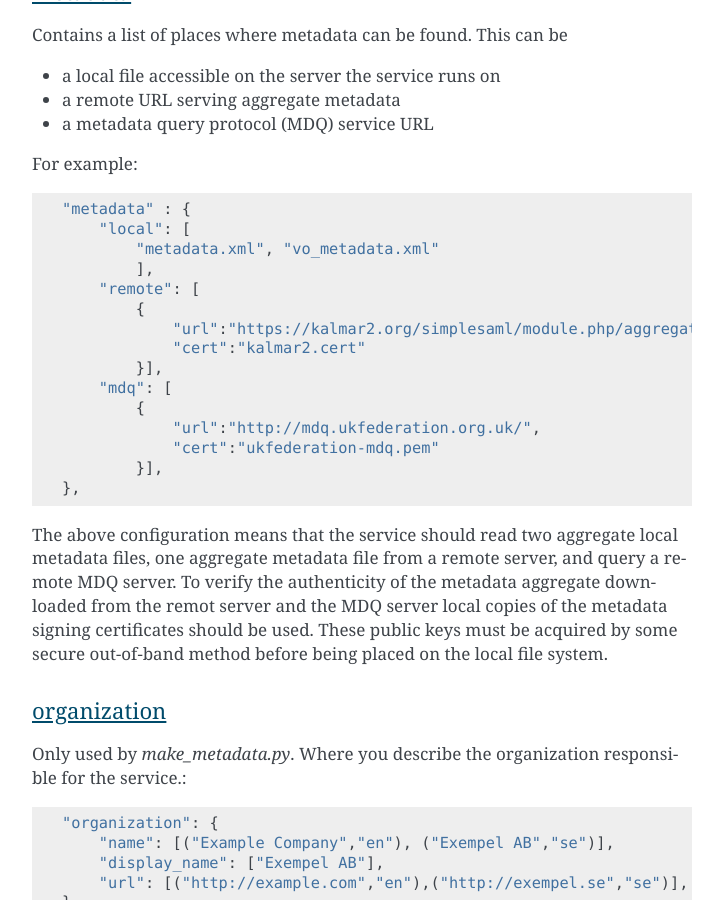
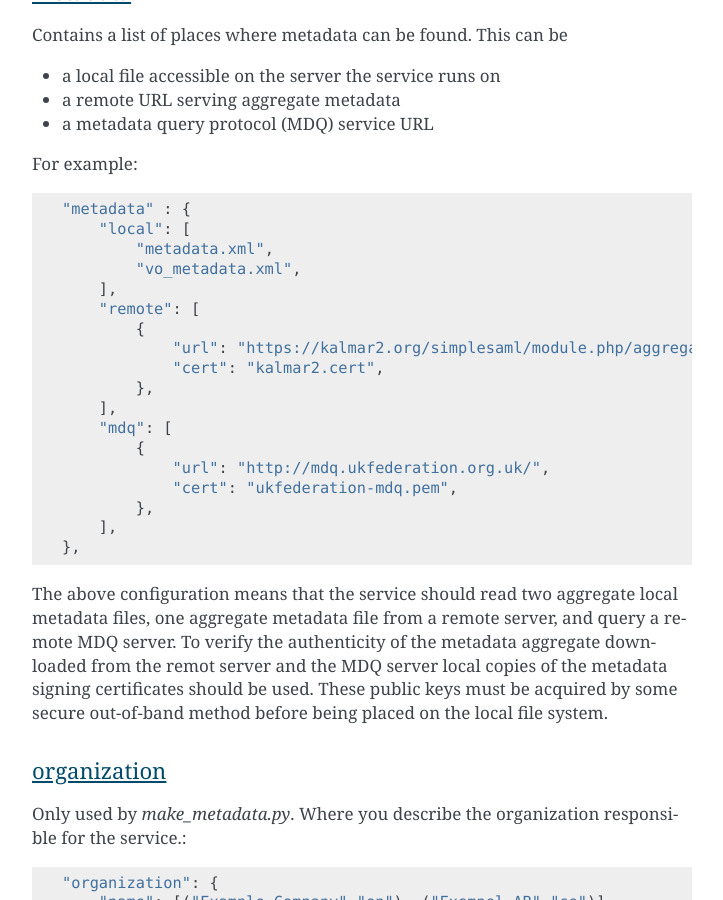
Before and after one commit to IdentityPython/pysaml2, a Sphinx documentation site: the page built from docs/howto/config.rst, in a window 1280 px wide and 900 px high, scrolled down 5029 px. Shown: the whole window, without its empty margins (388-1111 px from the left). Built offline with Sphinx 7.4.7, drawn with Linux system fonts in a browser that asks for light colours; the version number is read from the project's files by our own code.

Commit message:
Reformat documented code example
Signed-off-by: Ivan Kanakarakis <ivan.kanak@gmail.com>

```diff
--- a/docs/howto/config.rst
+++ b/docs/howto/config.rst
@@ -193,18 +193,21 @@ For example::
 
     "metadata" : {
         "local": [
-            "metadata.xml", "vo_metadata.xml"
-            ],
+            "metadata.xml",
+            "vo_metadata.xml",
+        ],
         "remote": [
             {
-                "url":"https://kalmar2.org/simplesaml/module.php/aggregator/?id=kalmarcentral2&set=saml2",
-                "cert":"kalmar2.cert"
-            }],
+                "url": "https://kalmar2.org/simplesaml/module.php/aggregator/?id=kalmarcentral2&set=saml2",
+                "cert": "kalmar2.cert",
+            },
+        ],
         "mdq": [
             {
-                "url":"http://mdq.ukfederation.org.uk/",
-                "cert":"ukfederation-mdq.pem"
-            }],
+                "url": "http://mdq.ukfederation.org.uk/",
+                "cert": "ukfederation-mdq.pem",
+            },
+        ],
     },
 
 The above configuration means that the service should read two aggregate local
```
